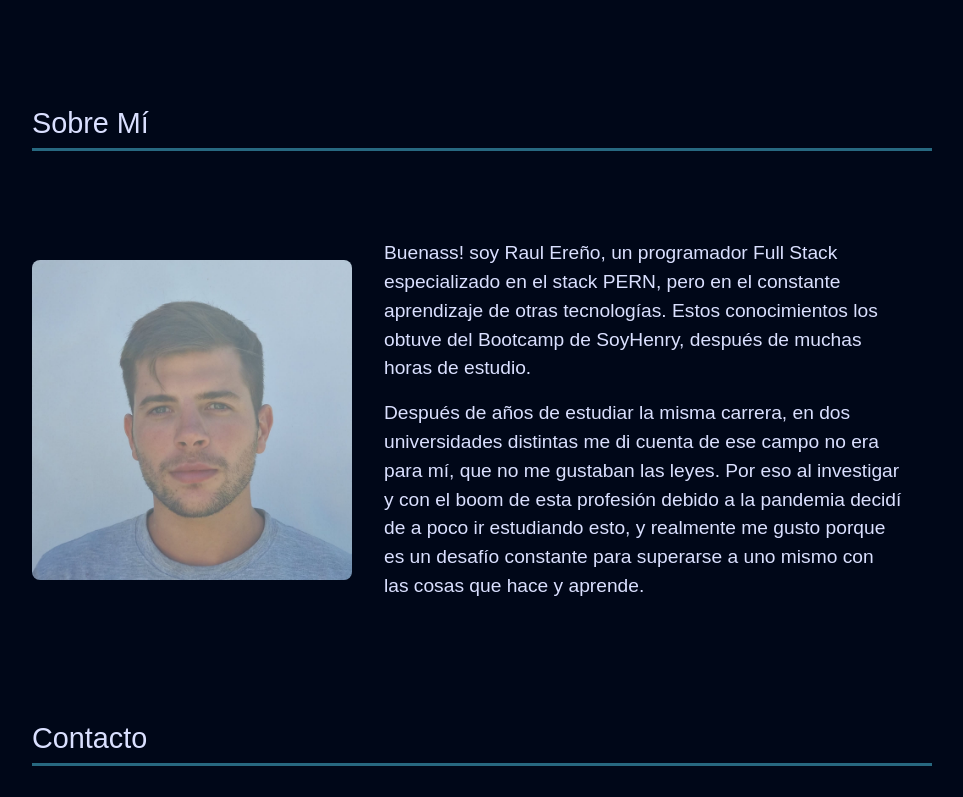
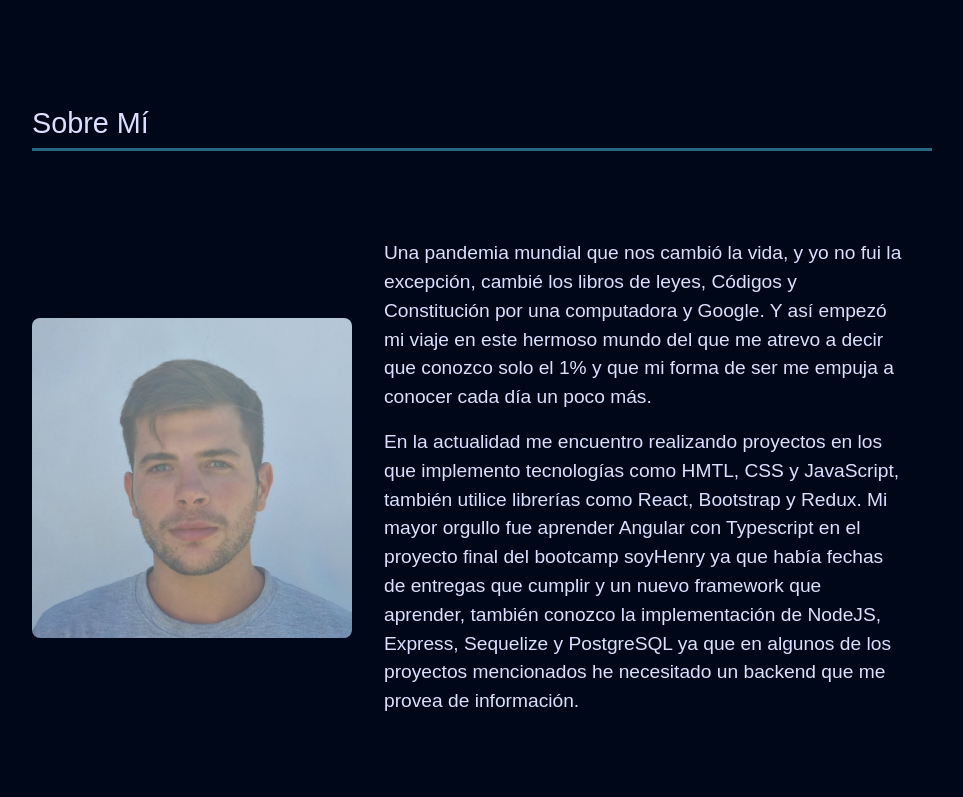
Before and after one commit to raulereno/portfolio2.0, a React (Create React App) app: page / in a window 1280 px wide. Shown: the part 2000-2797 px from the top of the page, without its empty margins (148-1111 px from the left). Built offline with nearby package versions, Linux system fonts and the light colour scheme.

Commit message:
cambio de about, ajuste a la imagen del landing

```diff
--- a/src/components/main/Landing/Landing.jsx
+++ b/src/components/main/Landing/Landing.jsx
@@ -12,7 +12,7 @@ const Landing = () => {
   return (
     <section id="container_landing">
       <div id="textLanding">
-        <h1>Ereño Raul</h1>
+        <h1>Ereño Raúl</h1>
         <p className="container_typing">
           Soy
           <UseTypedHooks reset={reset} />
--- a/src/components/main/about/About.jsx
+++ b/src/components/main/about/About.jsx
@@ -9,19 +9,22 @@ const About = () => {
         <img src="./assets/FOTO-CV.jpeg" alt="" />
         <div>
           <p>
-            Buenass! soy Raul Ereño, un programador Full Stack especializado en
-            el stack PERN, pero en el constante aprendizaje de otras
-            tecnologías. Estos conocimientos los obtuve del Bootcamp de
-            SoyHenry, después de muchas horas de estudio.
+            Una pandemia mundial que nos cambió la vida, y yo no fui la
+            excepción, cambié los libros de leyes, Códigos y Constitución por
+            una computadora y Google. Y así empezó mi viaje en este hermoso
+            mundo del que me atrevo a decir que conozco solo el 1% y que mi
+            forma de ser me empuja a conocer cada día un poco más.
           </p>
 
           <p>
-            Después de años de estudiar la misma carrera, en dos universidades
-            distintas me di cuenta de ese campo no era para mí, que no me
-            gustaban las leyes. Por eso al investigar y con el boom de esta
-            profesión debido a la pandemia decidí de a poco ir estudiando esto,
-            y realmente me gusto porque es un desafío constante para superarse a
-            uno mismo con las cosas que hace y aprende.
+            En la actualidad me encuentro realizando proyectos en los que
+            implemento tecnologías como HMTL, CSS y JavaScript, también utilice
+            librerías como React, Bootstrap y Redux. Mi mayor orgullo fue
+            aprender Angular con Typescript en el proyecto final del bootcamp
+            soyHenry ya que había fechas de entregas que cumplir y un nuevo
+            framework que aprender, también conozco la implementación de NodeJS,
+            Express, Sequelize y PostgreSQL ya que en algunos de los proyectos
+            mencionados he necesitado un backend que me provea de información.
           </p>
         </div>
       </div>
--- a/src/components/main/contact/Contact.jsx
+++ b/src/components/main/contact/Contact.jsx
@@ -83,7 +83,7 @@ const Contact = () => {
             </div>
             <div className="email-text">
               <h4>Locacion:</h4>
-              <p>Argentina, Cordoba</p>
+              <p>Cordoba, Argentina</p>
             </div>
           </div>
         </div>
--- a/src/styles/_landing.scss
+++ b/src/styles/_landing.scss
@@ -118,7 +118,7 @@
       img {
         width: 100%;
         opacity: 0.4;
-        height: 100vh;
+        height: 90vh;
       }
     }
   }
```
Also changed, not shown: public/assets/logo-icon.png, public/assets/logo.png.
